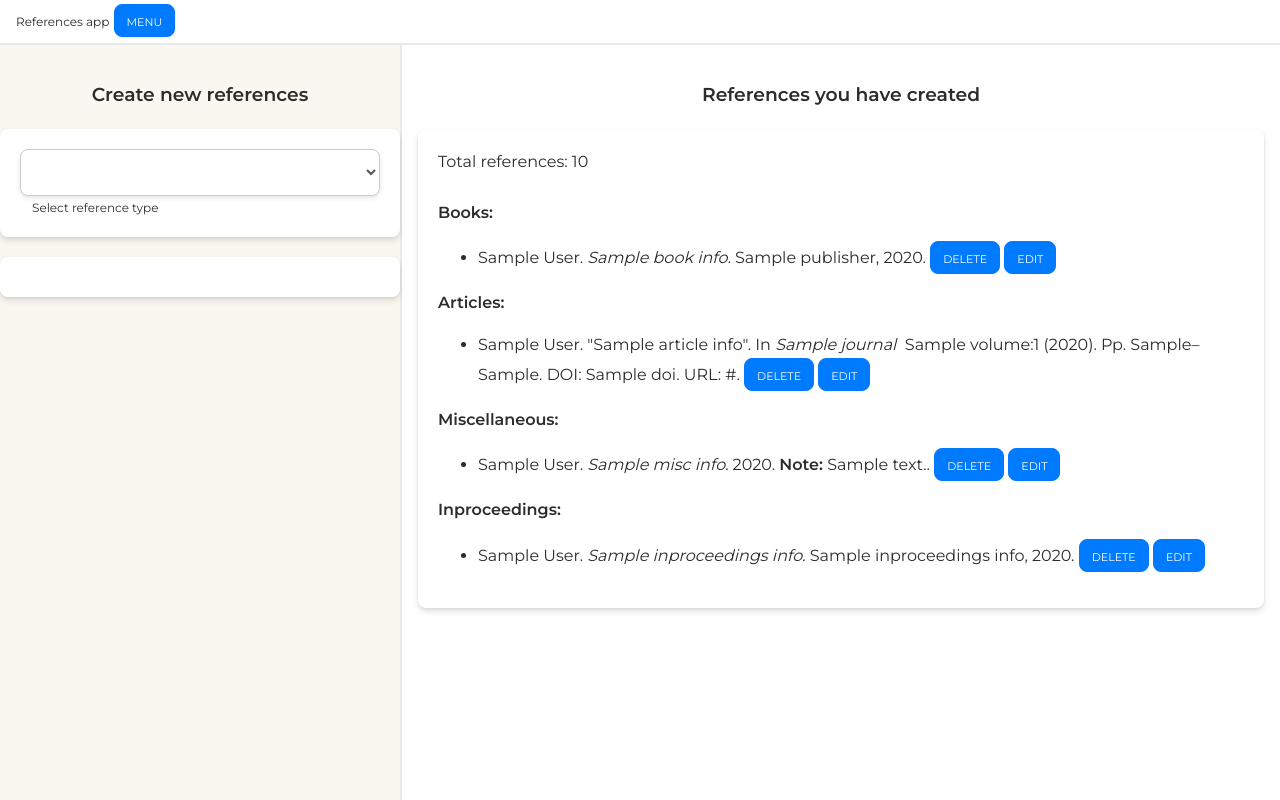
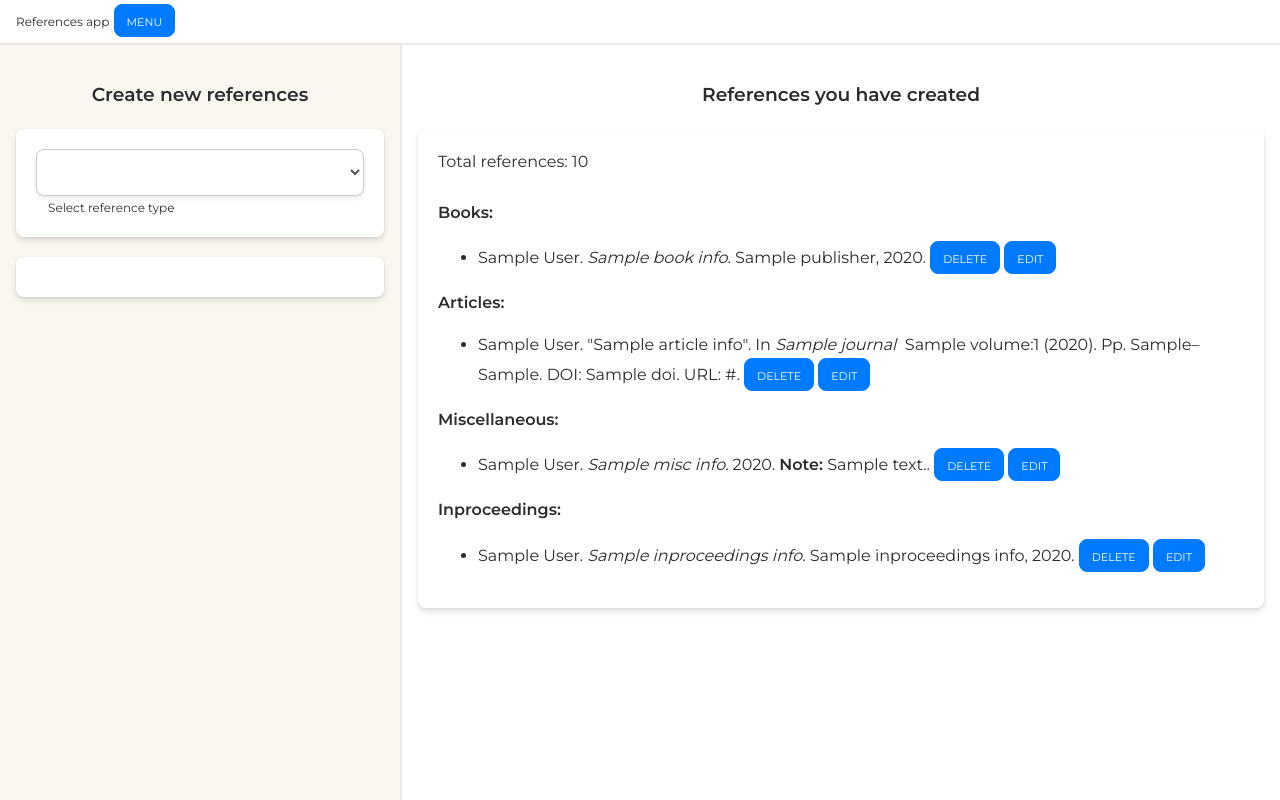
Before and after one commit to k1rtsu/Bulbasaurus-ohtu, a Flask app: template src/templates/single_page_app.html in a window 1280 px wide. Run offline with Flask 3, Linux system fonts and the light colour scheme; the template is opened without the code that fills it: most values are stand-ins (such as "Sample title", 1, 10 or a date in 2020).

Commit message:
Added margin on menu items

```diff
--- a/src/templates/single_page_app.html
+++ b/src/templates/single_page_app.html
@@ -30,13 +30,13 @@
   <div style="display: flex; flex-direction: row; flex: 1;">
     <!-- Content (Left Side) -->
     <!-- Tänne hampparin sisään tuleva contentti -->
-    <div id="hamburger-drawer" class="drawer" style="padding-top: 16px;">
+    <div id="hamburger-drawer" class="drawer" style="padding-top: 16px; padding-bottom: 16px;">
       <h3 style="text-align: center">Create new references</h3>
       <div
         id="new-reference-forms-container"
         style="display: none; flex-direction: column; gap: 20px"
       >
-        <div style="display: flex; flex-direction: column" class="paper-div">
+        <div style="display: flex; flex-direction: column; margin-left: 16px; margin-right: 16px;" class="paper-div">
           <select
             name="new-reference-form-selector"
             id="new-reference-form-selector"
@@ -48,7 +48,7 @@
           </select>
           <label for="new-reference-form-selector">Select reference type</label>
         </div>
-        <div class="paper-div">
+        <div class="paper-div" style="margin-left: 16px; margin-right: 16px;">
           <div id="new-book-form-container" class="form-container">
             {% include 'new_book_reference.html' %}
           </div>
```
